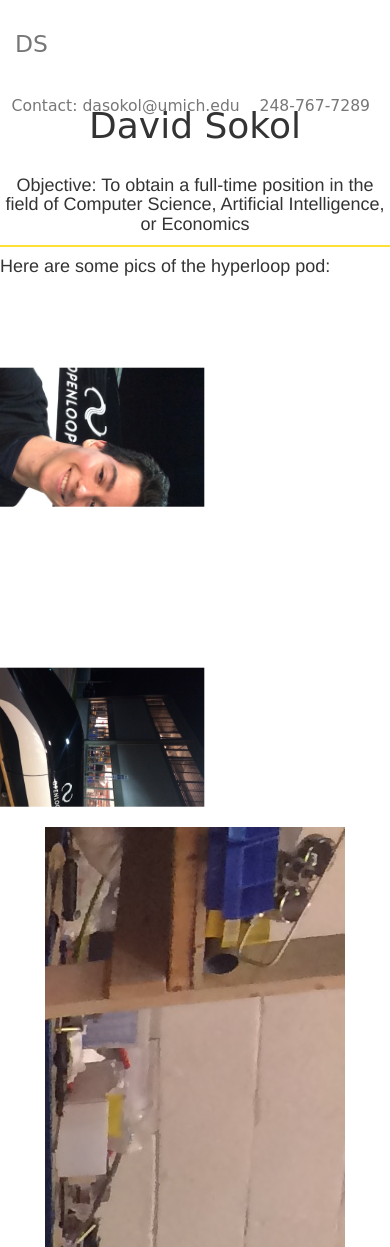
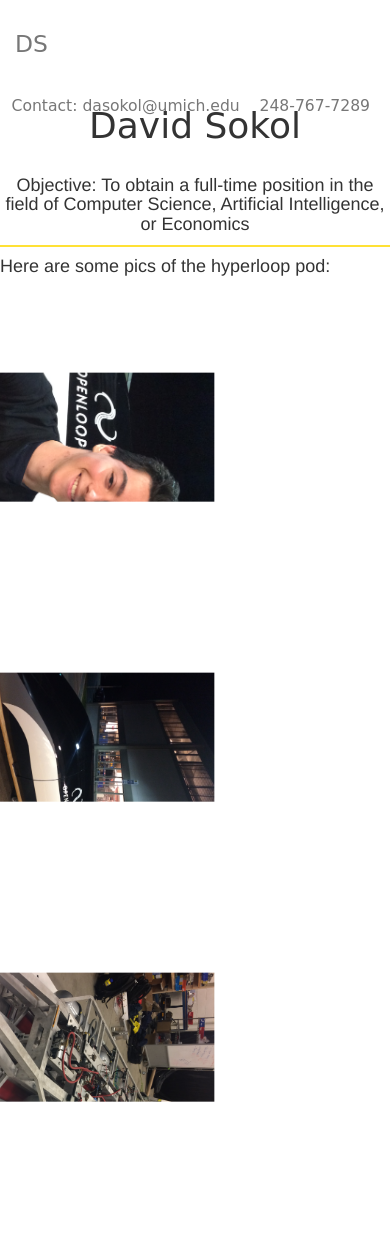
Before and after one commit to dasokol/dasokol, a Flask app: page /openloop in a window 390 px wide. After the commit the page ends 1102 px from the top, so only its background shows below. Run offline with Flask 2, Linux system fonts and the light colour scheme; some libraries are stand-ins or nearby versions.

Commit message:
add openloop

```diff
--- a/templates/openloop.html
+++ b/templates/openloop.html
@@ -4,9 +4,15 @@
 
 <h4>Here are some pics of the hyperloop pod:</h4>
 <div class="row" style="text-align:center">
-	<div class="rotateimg90" style="background-image:url('/static/david_openloop.jpg');background-size:cover;width:33%;height:300px;"></div>
-	<div class="rotateimg90" style="background-image:url('/static/pod.jpg');background-size:cover;width:33%;height:300px;"></div>
-	<div class="rotateimg90" style="background-image:url('/static/frame_openloop.jpg');background-size:width:33%;cover;height:300px;"></div>
+	<div class="col-sm-4 col-box">
+		<div class="rotateimg90" style="background-image:url('/static/david_openloop.jpg');background-size:cover;width:33%;height:300px;"></div>
+	</div>
+	<div class="col-sm-4 col-box">
+		<div class="rotateimg90" style="background-image:url('/static/pod.jpg');background-size:cover;width:33%;height:300px;"></div>
+	</div>
+	<div class="col-sm-4 col-box">
+		<div class="rotateimg90" style="background-image:url('/static/frame_openloop.jpg');background-size:cover;width:33%;height:300px;"></div>
+	</div>
 </div>
 
 <!--
```
